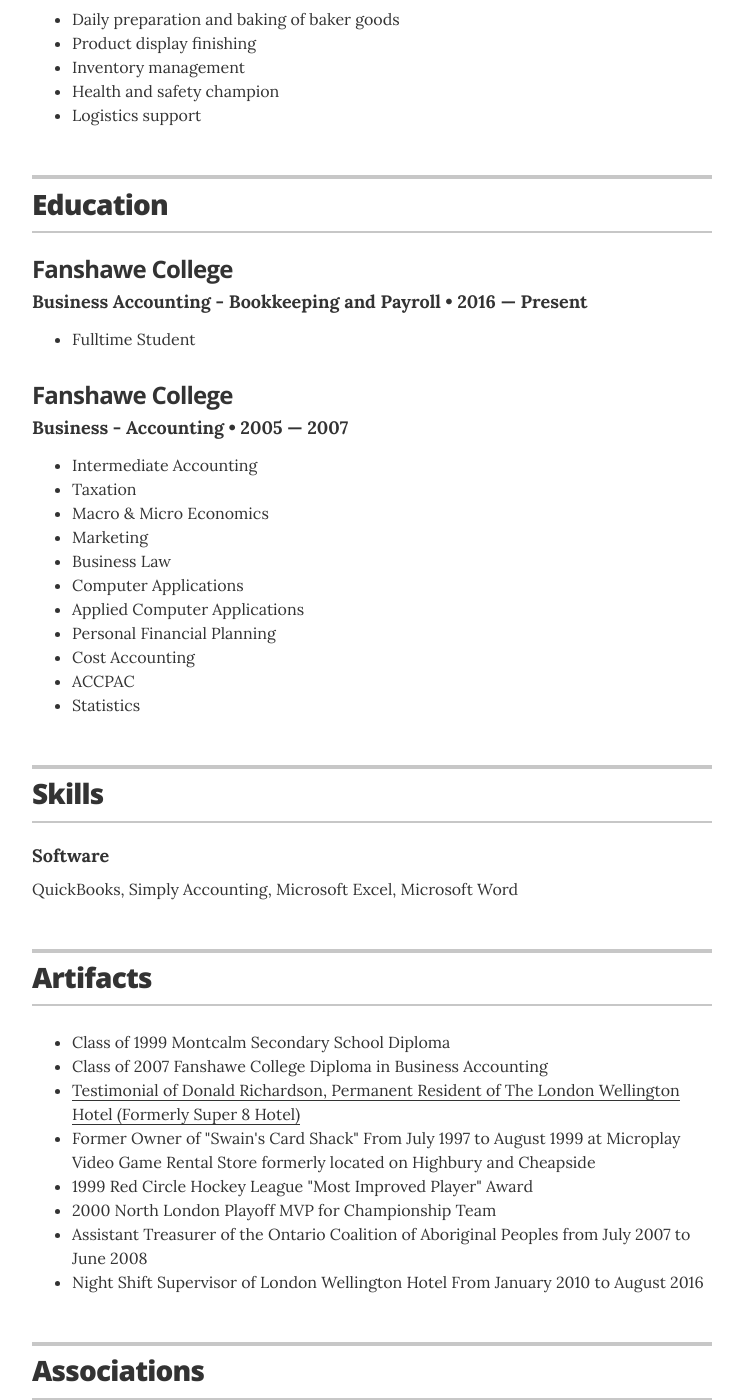
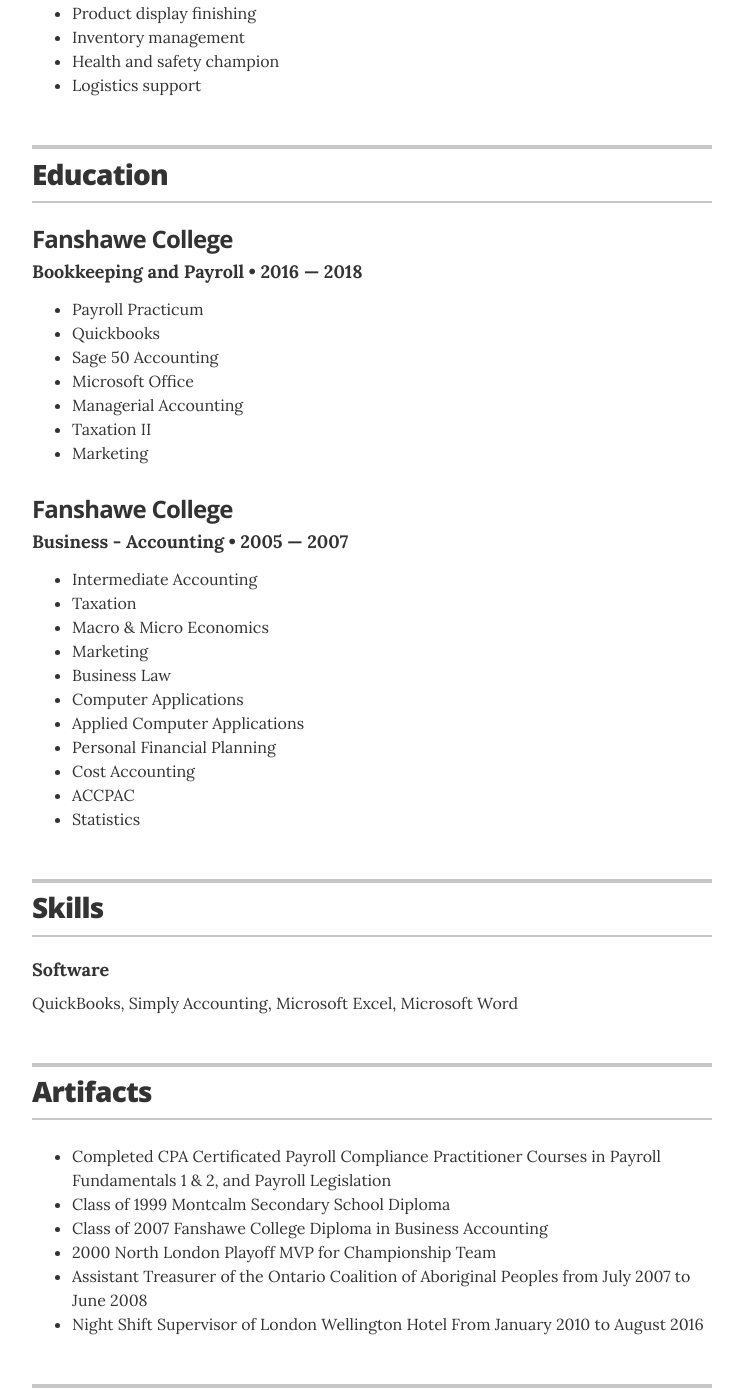
Before and after one commit to jonathanswainlondon/jonathanswainlondon.github.io, a Jekyll site: the page built from index.html, in a window 1280 px wide and 1400 px high, scrolled down 1431 px. Shown: the whole window, without its empty margins (268-1011 px from the left). Built offline with Jekyll 4.4.1, drawn with Linux system fonts in a browser that asks for light colours; some of the changed text lies outside the part shown.

Commit message:
Completed Bookkeeping and Payroll, Seeking Full-Time
- removed part-time, seeking full-time
- expanded Bookkeeping and Payroll education
- omitted irrelevant artifacts and associations to objective
- added CPA Certificated Courses to artifacts
- corrected "suppport" (extra `p`) typo

```diff
--- a/_config.yml
+++ b/_config.yml
@@ -27,7 +27,7 @@ resume_section_projects:        false
 resume_section_skills:          true
 resume_section_recognition:     true
 resume_section_links:           true
-resume_section_associations:    true
+resume_section_associations:    false
 
 # Social links
 resume_social_links:
--- a/_layouts/resume.html
+++ b/_layouts/resume.html
@@ -13,11 +13,8 @@
 
         <div class="executive-summary" itemprop="description">
           <p>My primary objective is to secure full time employment in an administrative position.</p>
-          <p>
-          I am a highly motivated, organized, attentive and dedicated individual.<br/>
-          I am always enthusiastic to learn and expand on my knowledge, skills and experience.
-          </p>
-          <p>I am available within short notice and may accomodate flexible hours, shifts and weekends.</p>
+          <p>I am a highly motivated, organized, attentive and dedicated individual.</p>
+          <p>I am always enthusiastic to learn and expand on my knowledge, skills and experience.</p>
         </div>
 
         {% if site.resume_looking_for_work == 'yes' %}
@@ -37,6 +34,7 @@
           <h4 class="resume-item-details" itemprop="description">Night Auditor &bull; London, Ontario &bull; July, 2008 &mdash; Present</h4>
           <ul class="resume-item-list">
             <li>Daily activity reports, shift change and end of day summaries</li>
+            <li>Bi-weekly Payroll Calculations, updating YTD payroll remittance</li>
             <li>Monthly revenue reports</li>
             <li>Period and year to date reports</li>
             <li>Daily maid worksheets</li>
@@ -95,9 +93,15 @@
 
         <div class="resume-item" itemscope itemprop="alumniOf" itemtype="http://schema.org/CollegeOrUniversity">
           <h3 class="resume-item-title" itemprop="name">Fanshawe College</h3>
-          <h4 class="resume-item-details" itemprop="description">Business Accounting - Bookkeeping and Payroll &bull; 2016 &mdash; Present</h4>
+          <h4 class="resume-item-details" itemprop="description">Bookkeeping and Payroll &bull; 2016 &mdash; 2018</h4>
           <ul class="resume-item-list">
-            <li>Fulltime Student</li>
+            <li>Payroll Practicum</li>
+            <li>Quickbooks</li>
+            <li>Sage 50 Accounting</li>
+            <li>Microsoft Office</li>
+            <li>Managerial Accounting</li>
+            <li>Taxation II</li>
+            <li>Marketing</li>
           </ul>
         </div>
 
@@ -152,11 +156,9 @@
         <header class="section-header"><h2>Artifacts</h2></header>
         <div class="resume-item">
           <ul class="resume-item-list">
+            <li>Completed CPA Certificated Payroll Compliance Practitioner Courses in Payroll Fundamentals 1 & 2, and Payroll Legislation</li>
             <li>Class of 1999 Montcalm Secondary School Diploma</li>
             <li>Class of 2007 Fanshawe College Diploma in Business Accounting</li>
-            <li><a href="artifacts/Testimonial From Donald Richardson.docx">Testimonial of Donald Richardson, Permanent Resident of The London Wellington Hotel (Formerly Super 8 Hotel)</a></li>
-            <li>Former Owner of "Swain's Card Shack" From July 1997 to August 1999 at Microplay Video Game Rental Store formerly located on Highbury and Cheapside</li>
-            <li>1999 Red Circle Hockey League "Most Improved Player" Award</li>
             <li>2000 North London Playoff MVP for Championship Team</li>
             <li>Assistant Treasurer of the Ontario Coalition of Aboriginal Peoples from July 2007 to June 2008</li>
             <li>Night Shift Supervisor of London Wellington Hotel From January 2010 to August 2016</li>
```
Also changed, not shown: other parts of _layouts/resume.html (+1 -1 lines).
